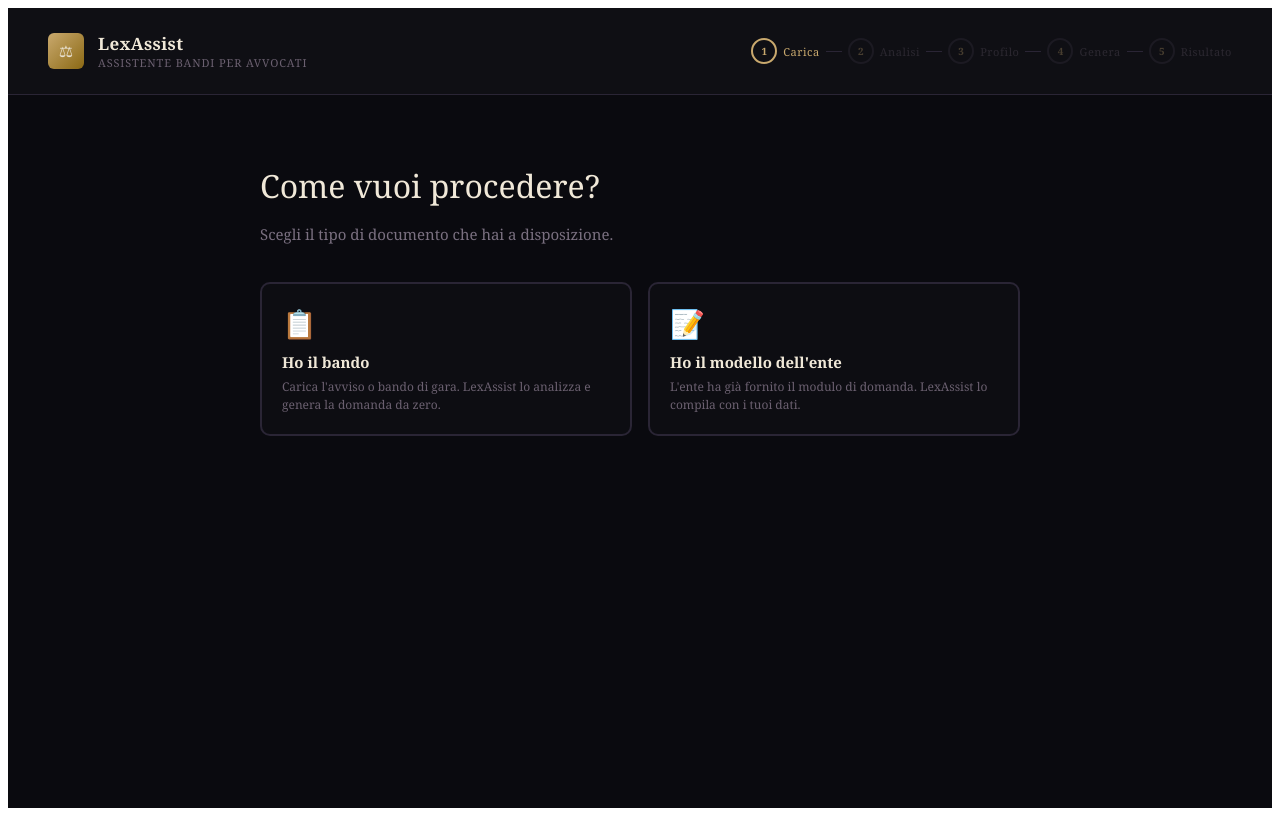
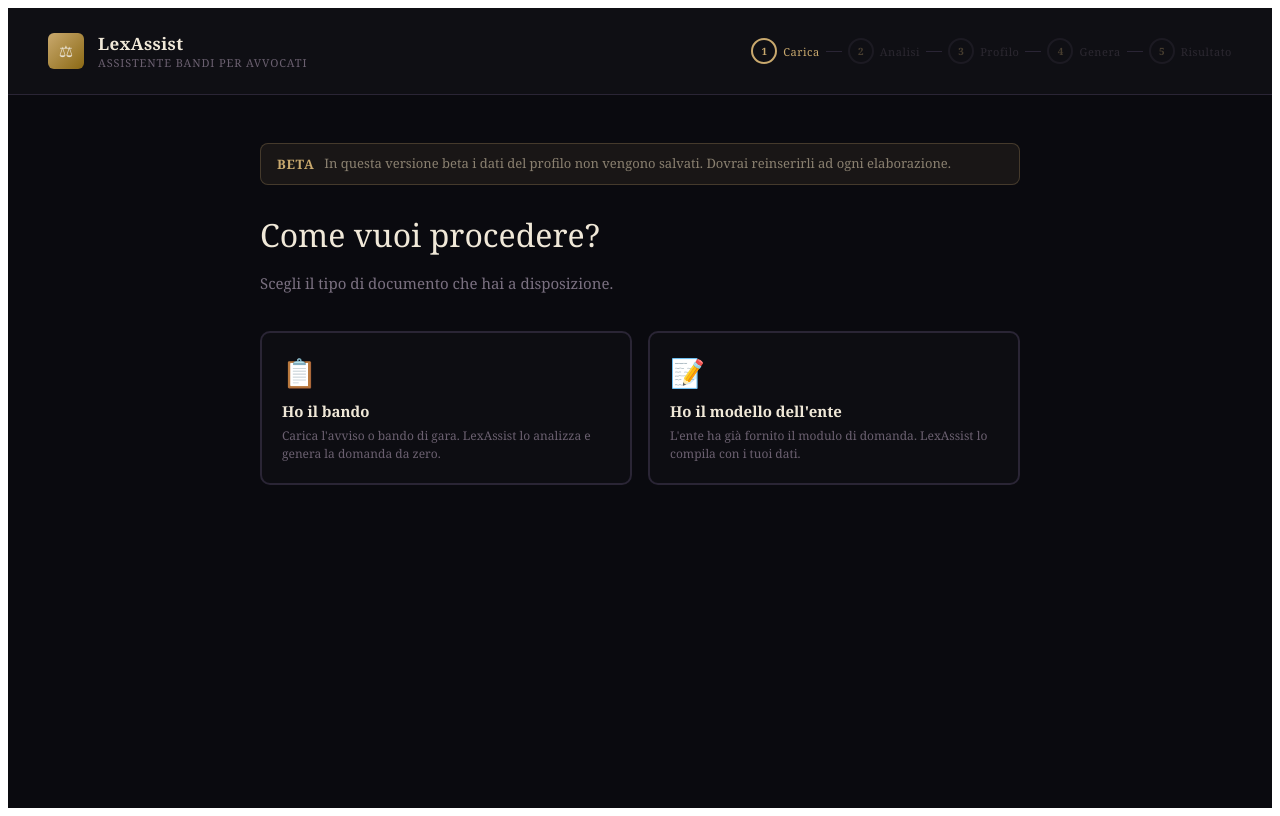
Before and after one commit to sgwebitaly/lexassist, a React (Vite) app: page / in a window 1280 px wide. Built offline with nearby package versions, Linux system fonts and the light colour scheme.

Commit message:
Add files via upload

```diff
--- a/src/App.jsx
+++ b/src/App.jsx
@@ -356,6 +356,11 @@ function UploadStage({ mode, setMode, file, dragOver, setDragOver, handleDrop, h
 
   return (
     <div>
+      <div style={{ background: "rgba(201,169,110,0.08)", border: "1px solid rgba(201,169,110,0.25)", borderRadius: "8px", padding: "10px 16px", marginBottom: "28px", display: "flex", alignItems: "center", gap: "10px" }}>
+        <span style={{ fontSize: "13px", color: "#c9a96e", fontWeight: "600", letterSpacing: "0.05em" }}>BETA</span>
+        <span style={{ fontSize: "13px", color: "#8a8070", lineHeight: 1.5 }}>In questa versione beta i dati del profilo non vengono salvati. Dovrai reinserirli ad ogni elaborazione.</span>
+      </div>
+
       <div style={{ marginBottom: "36px" }}>
         <h1 style={{ fontSize: "32px", fontWeight: "400", color: "#f0e8d8", marginBottom: "10px" }}>Come vuoi procedere?</h1>
         <p style={{ color: "#7a7080", fontSize: "15px", lineHeight: 1.6 }}>Scegli il tipo di documento che hai a disposizione.</p>
```
